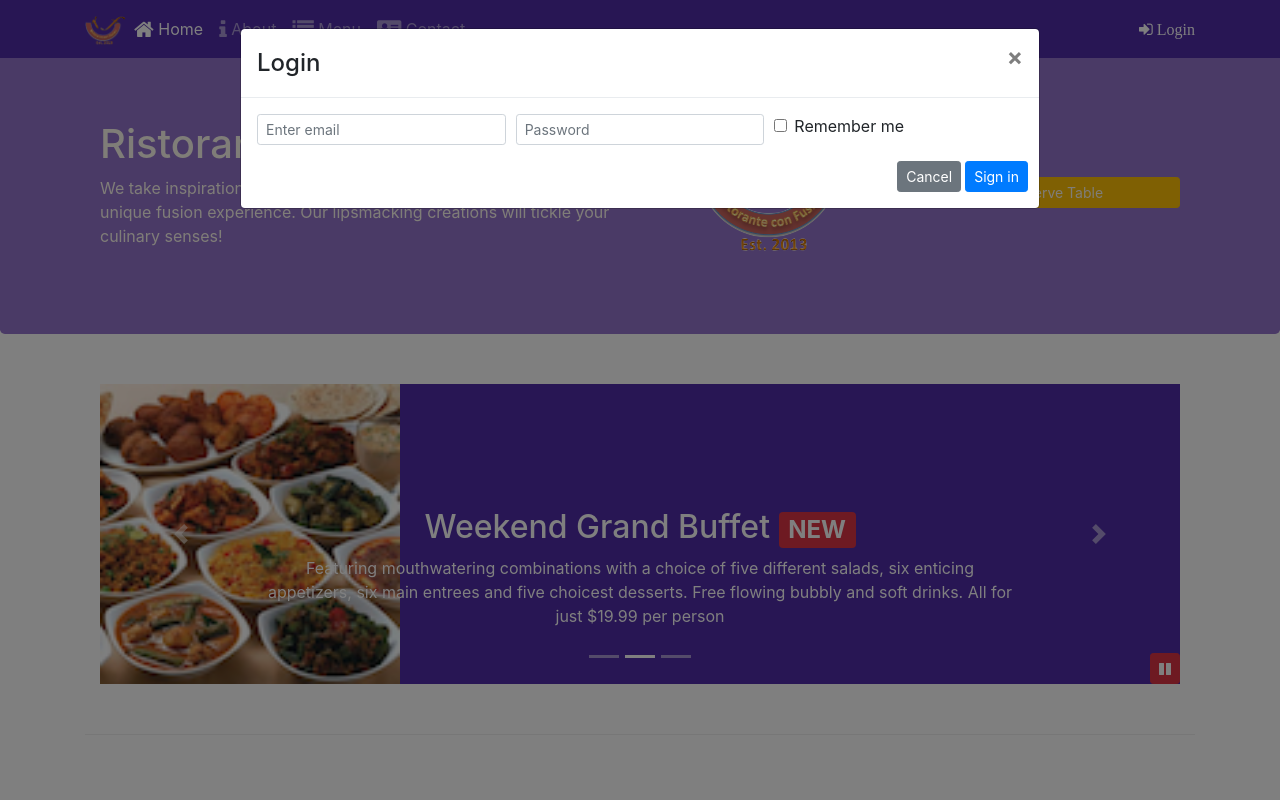
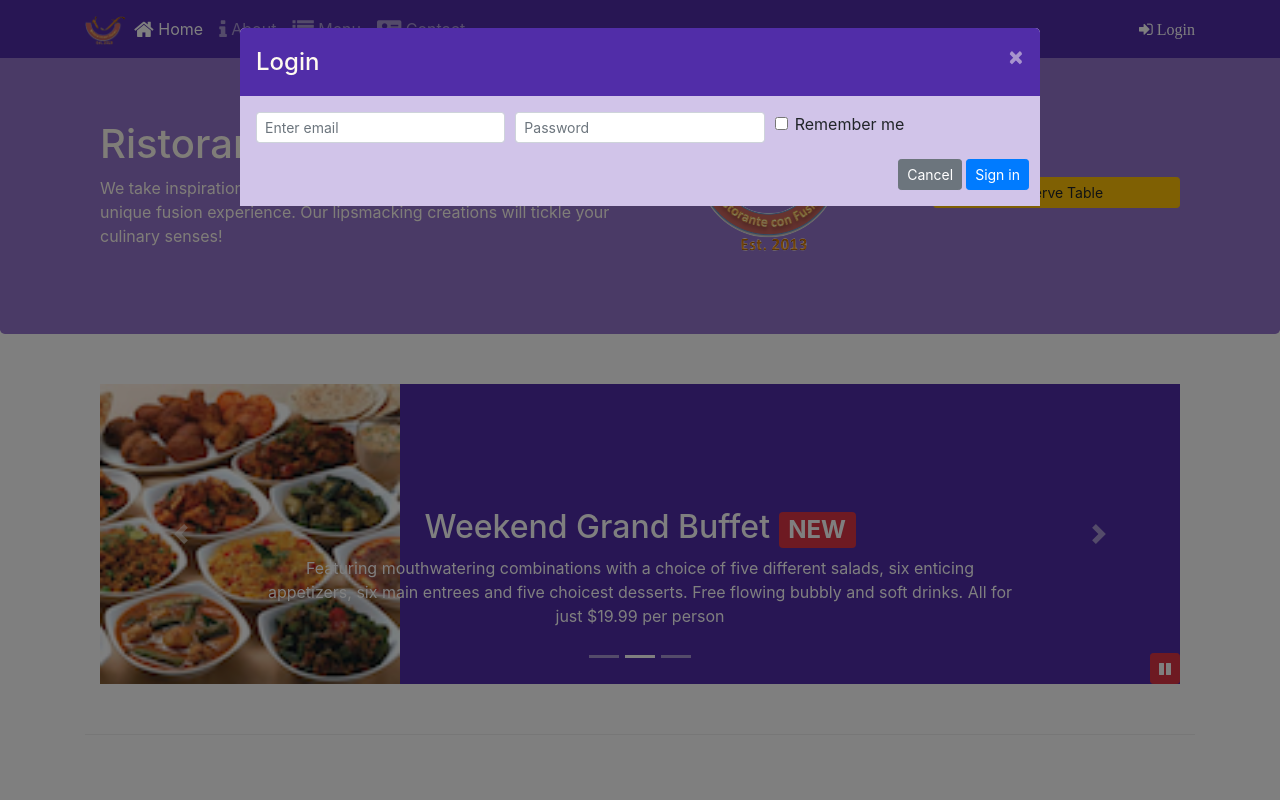
Before and after one commit to nive927/Front-End-Web-UI-Frameworks-and-Tools-Bootstrap-4, a website: page index.html in a window 1280 px wide. Both pictures are taken after a click on the link "Login". Shown: the top 800 px of the page. Drawn offline with nearby package versions, Linux system fonts and the light colour scheme.

Commit message:
assignment 4 completed

```diff
--- a/css/styles.scss
+++ b/css/styles.scss
@@ -74,3 +74,21 @@ body {
   bottom: 0px;
   z-index: 1;
 }
+
+.modal-content {
+  border: 0px;
+
+  .modal-body {
+    background: $background-pale;
+  }
+
+  .modal-header {
+    background: $background-dark;
+    color: floralwhite;
+    border: 0px;
+
+    .close {
+      color: floralwhite;
+    }
+  }
+}
--- a/index.html
+++ b/index.html
@@ -64,7 +64,7 @@
             </li>
           </ul>
           <span class="navbar-text">
-            <a data-toggle="modal" data-target="#loginModal">
+            <a id="loginButton">
               <span class="fa fa-sign-in"> Login</span>
             </a>
           </span>
@@ -236,8 +236,9 @@
             data-toggle="tooltip" data-html="true"
             title="Or Call us at <br><strong>+852 12345678</strong>"
             data-placement="bottom">Reserve Table</a> -->
-            <a data-toggle="modal" data-target="#reserveModal" role="button" type="button"
-            class="btn btn-sm btn-warning btn-block">Reserve Table</a>
+            <button class="btn btn-sm btn-warning btn-block" id="reserveButton">
+              Reserve Table
+            </button>
           </div>
         </div>
       </div>
@@ -529,6 +530,12 @@
               $("#carouselButton").children("span").addClass('fa-pause');
           }
         });
+        $('#loginButton').click(function() {
+          $('#loginModal').modal('show');
+        });
+        $('#reserveButton').click(function() {
+          $('#reserveModal').modal('show');
+        });
       });
     </script>
     <!-- For tooltips, popovers and modals -->
```
Also changed, not shown: css/styles.css.
